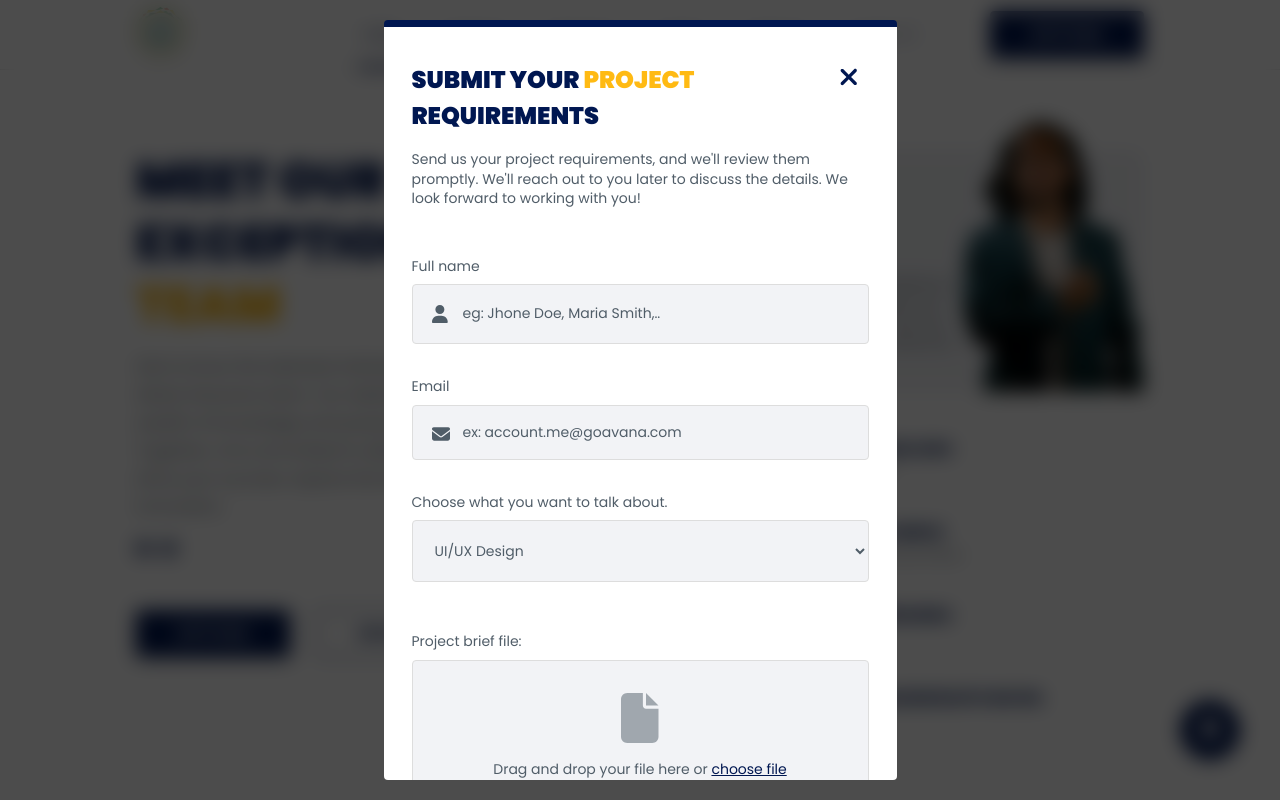
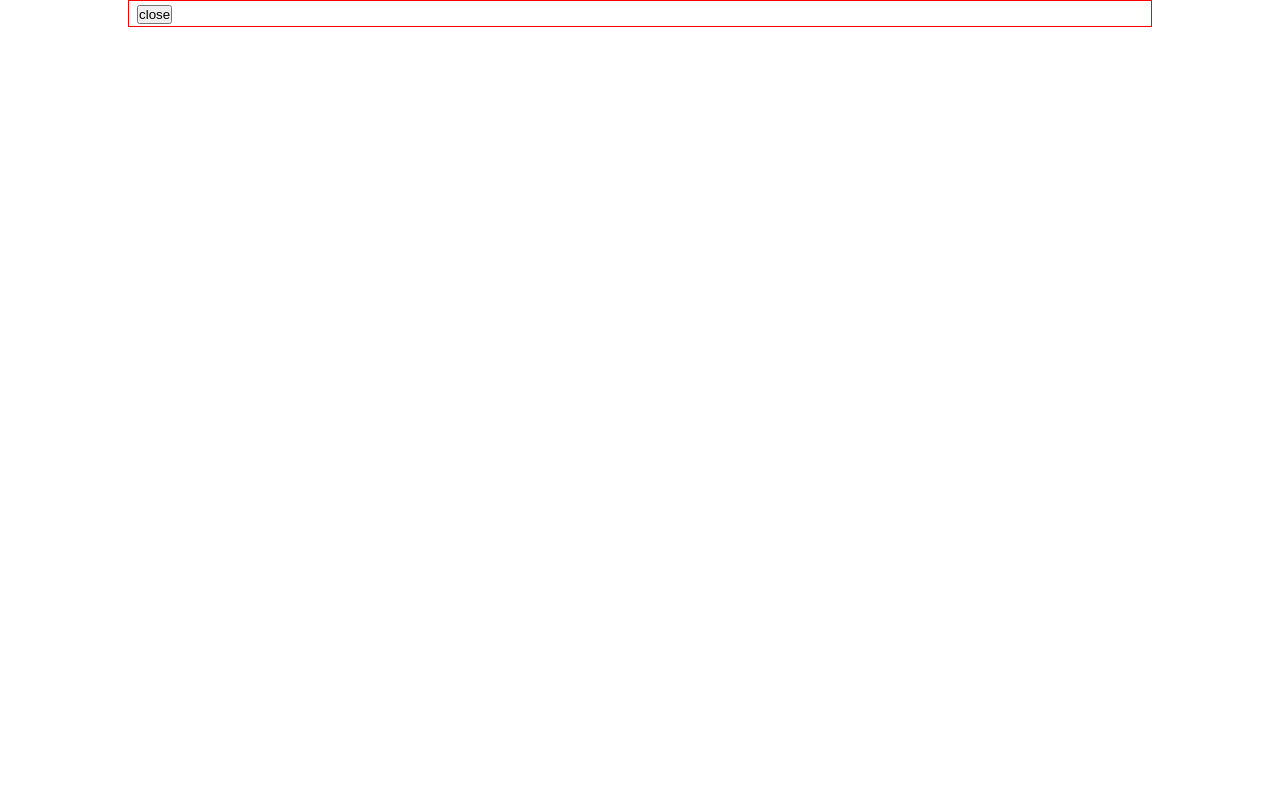
Before and after one commit to maxime-dot/website3, a Next.js app: page / in a window 1280 px wide. Both pictures are taken after a click on the button "ABOUT US". Shown: the part 6597-7397 px from the top of the page. Built offline with nearby package versions, Linux system fonts and the light colour scheme.

Commit message:
feat: setting up about teams components

```diff
--- /dev/null
+++ b/src/app/components/about-teams/AboutTeams.tsx
@@ -0,0 +1,28 @@
+import React from "react";
+import { motion, AnimatePresence } from "framer-motion";
+import "./about-teams.scss";
+import { AboutTeamsType } from "@/app/types/about-team.type";
+
+const AboutTeams: React.FC<AboutTeamsType> = ({ onClose }) => {
+  return (
+    <AnimatePresence>
+      <motion.div
+        tabIndex={0}
+        className="akata-about-teams fill-view "
+        initial="close"
+        animate="open"
+        exit="close"
+        variants={{
+          open: { opacity: 1, transform: "translateY(0)" },
+          close: { opacity: 0, transform: "translateY(20px)" },
+        }}
+        transition={{ duration: 0.3 }}
+      >
+        <div className="about-team-content container">
+          <button onClick={onClose}>close</button>
+        </div>
+      </motion.div>
+    </AnimatePresence>
+  );
+};
+export default AboutTeams;
--- /dev/null
+++ b/src/app/components/about-teams/about-teams.scss
@@ -0,0 +1,13 @@
+.akata-about-teams {
+  background: var(--light);
+  position: fixed;
+  top: 0;
+  left: 0;
+  z-index: 8;
+
+  .about-team-content {
+    width: 100%;
+    border: 1px solid red;
+    height: 100%;
+  }
+}
--- a/src/app/components/sections/teams/Teams.tsx
+++ b/src/app/components/sections/teams/Teams.tsx
@@ -14,12 +14,23 @@ const ModalLetsTalk = dynamic(
     loading: () => <LoadingModal />,
   }
 );
+
+import AboutTeams from "../../about-teams/AboutTeams";
 import "./teams.scss";
 import Button from "../../button/normal/Button";
 import ButtonOutline from "../../button/outline/ButtonOutline";
 
 const Teams: React.FC = () => {
   const [openModal, setOpenModal] = useState(false);
+  const [openAboutTeam, setOpenAboutTeam] = useState(false);
+
+  const handleOpenAboutTteam = () => {
+    setOpenAboutTeam(true);
+  };
+
+  const handleCloseAboutTeams = () => {
+    setOpenAboutTeam(false);
+  };
   const handleOpenModal = () => {
     setOpenModal(true);
   };
@@ -29,6 +40,7 @@ const Teams: React.FC = () => {
   return (
     <section className="akata-teams fill-view  container" id="teams">
       {openModal && <ModalLetsTalk onClose={handleCloseModal} />}
+      {openAboutTeam && <AboutTeams onClose={handleCloseAboutTeams} />}
       <div className="teams-intro d-flex flex-col">
         <div className="intro-title d-flex flex-col">
           <h1 className="akata-title-strong">
@@ -73,7 +85,7 @@ const Teams: React.FC = () => {
           <ButtonOutline
             ariaLabel="Get better to know you teams"
             content="ABOUT US"
-            onClick={handleOpenModal}
+            onClick={handleOpenAboutTteam}
             title="Get Better to know your teams"
           />
         </div>
@@ -87,9 +99,9 @@ const Teams: React.FC = () => {
             <p className="ceo-post">CEO</p>
           </div>
           <p className="profile-words akata-text-medium">
-            Living one's dreams is a form of existence. By sharing these dreams
-            with others, we bring them closer to reality. The more we share our
-            dreams, the more they become concrete and achievable.
+            Living one&apos;s dreams is a form of existence. By sharing these
+            dreams with others, we bring them closer to reality. The more we
+            share our dreams, the more they become concrete and achievable.
           </p>
           <div className="profile-pics">
             <Image
@@ -136,7 +148,7 @@ const Teams: React.FC = () => {
             <ButtonOutline
               ariaLabel="Get better to know you teams"
               content="ABOUT US"
-              onClick={handleOpenModal}
+              onClick={handleOpenAboutTteam}
               title="Get Better to know your teams"
             />
           </div>
--- /dev/null
+++ b/src/app/types/about-team.type.ts
@@ -0,0 +1,3 @@
+export interface AboutTeamsType {
+    onClose: () => void;
+}
```
